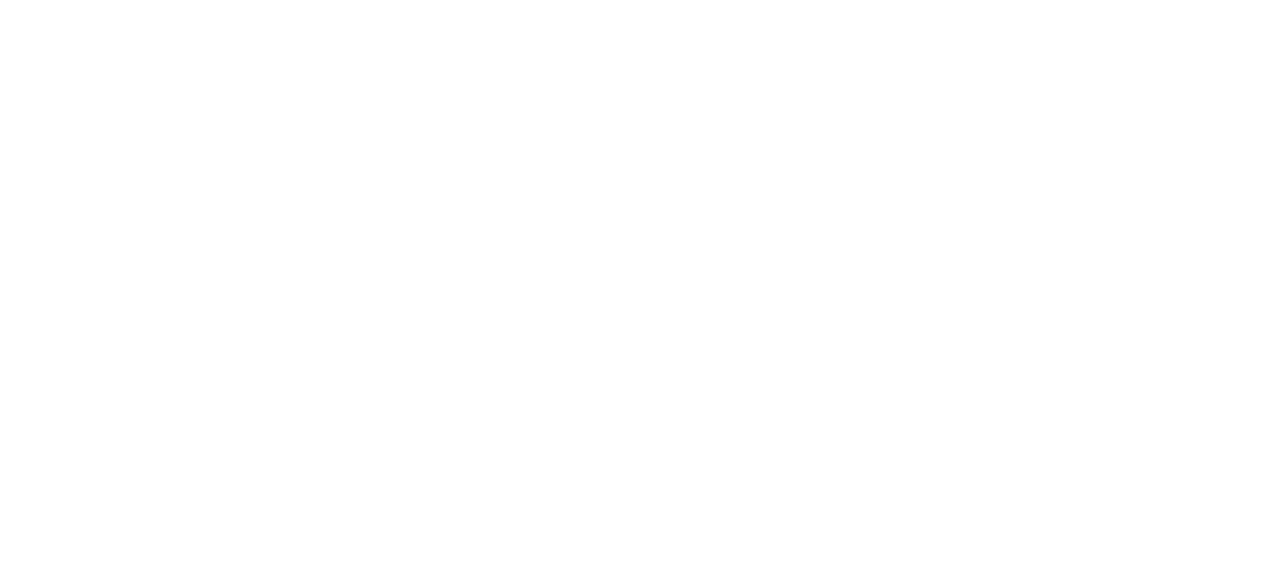
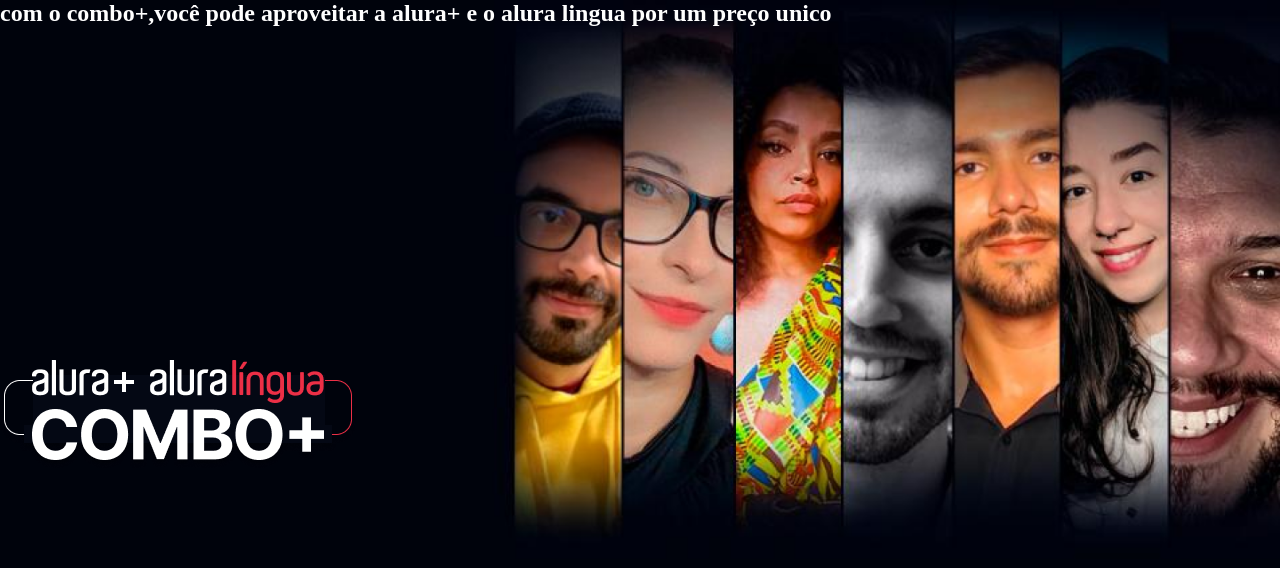
Before and after one commit to gohktsjuju/anavictor, a plain HTML site: page index.html in a window 1280 px wide. Drawn offline with Linux system fonts and the light colour scheme.

Commit message:
Add files via upload

```diff
--- a/index.html
+++ b/index.html
@@ -8,6 +8,9 @@
 <link rel="stylesheet" href="style.css">
 </head>
 <body>
-
+<section class="container principal">
+<h1>com o combo+,você pode aproveitar a alura+ e o alura lingua por um preço unico</h1>
+<img src="Combo.png" alt="o combo+ é a junção do alura+ e do alura linguas">
+</section>
 </body>
 </html>
--- a/style.css
+++ b/style.css
@@ -0,0 +1,24 @@
+:root{
+    --branco-principal:#FFFFFF;
+    --cinza-secundario:#C0C0C0;
+    --botao-azul:#167BF7;
+    --cor-de-fundo:#00030C;
+    }
+    body{
+    background-color:var(--cor-de-fundo);
+    color:var(--branco-principal);
+    }
+    *{
+      margin:0;
+    padding:0;
+    }
+.principal{
+    background-image: url(Background.png);
+    background-size: contain;
+    background-repeat: no-repeat;
+    }
+ .container {
+ height: 100vh;
+ display: grid;
+ grid-template-columns: 50% 50;
+    }
```
Also changed, not shown: Background.png (added), Combo.png (added).
